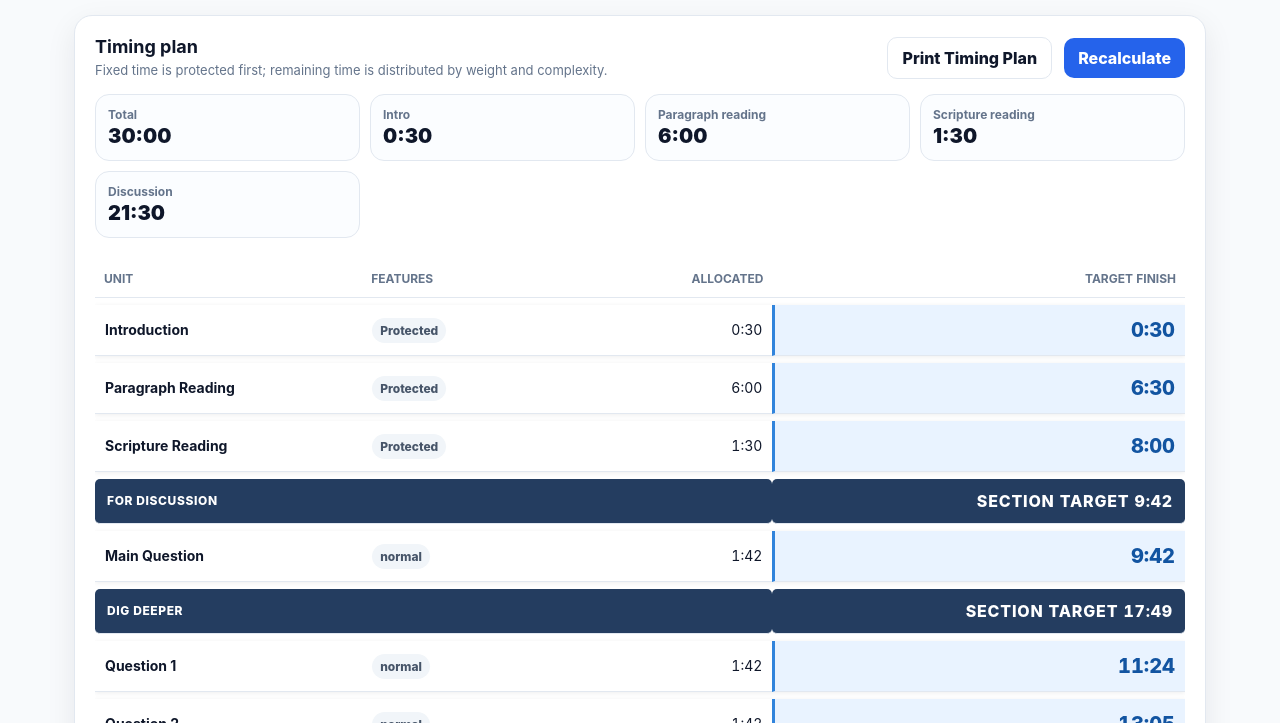
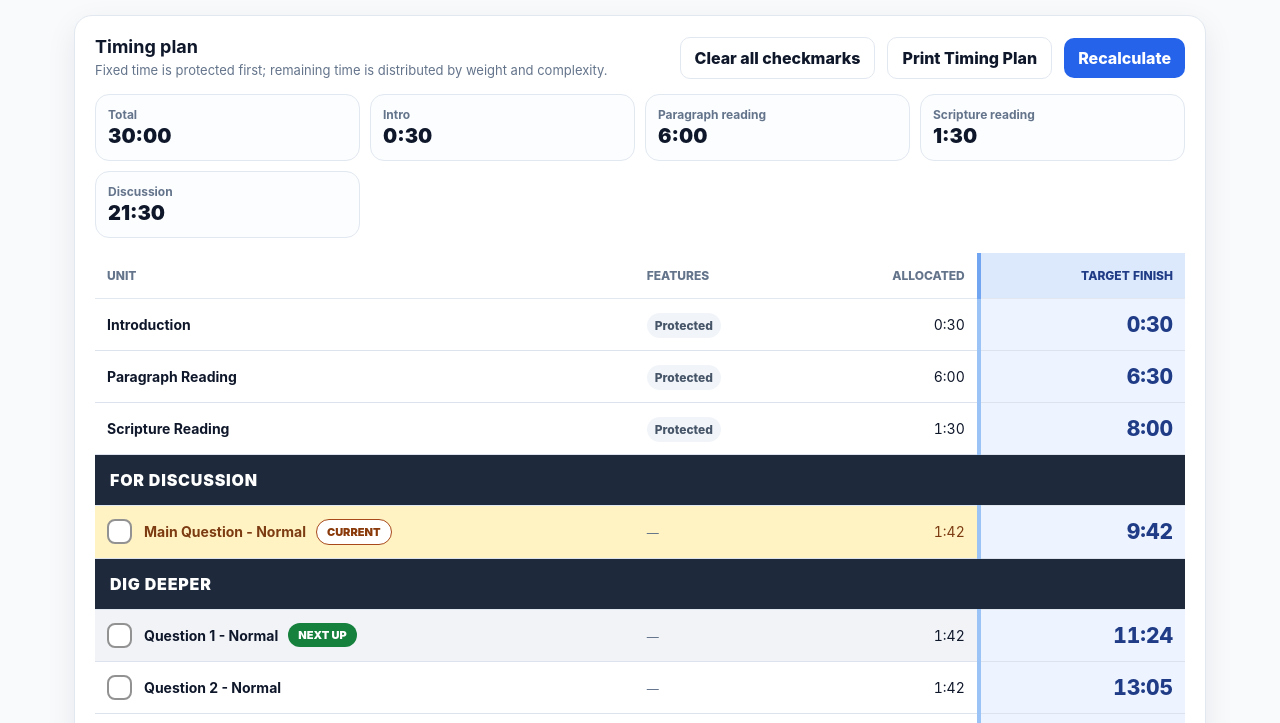
Before and after one commit to walltowallsales/BS-Study-Pace-Timer, a website: page public/index.html in a window 1280 px wide. Both pictures are taken after a click on the button "2. Timing Plan". Shown: the part 77-800 px from the top of the page. Drawn offline with Linux system fonts and the light colour scheme.

Commit message:
Add files via upload

```diff
--- a/public/index.html
+++ b/public/index.html
@@ -109,6 +109,40 @@ button,input,select,textarea{font:inherit} button{cursor:pointer}
  #plan .plan-table tbody tr:not(.plan-section) td:last-child{border:2px solid #3184dc!important;border-radius:8px!important;margin-top:7px!important;padding:10px!important}
  #plan .plan-table tbody tr:not(.plan-section) td:last-child:before{content:'TARGET FINISH'!important;display:block!important;color:#1254a1!important;font-size:10px!important;font-weight:700!important;margin-bottom:3px}
 }
+
+/* WT-style timing plan: compact rows, persistent checkmarks, status colors */
+@media screen and (min-width:701px){
+ #plan .plan-table{border-collapse:collapse!important;border-spacing:0!important}
+ #plan .plan-table th{padding:15px 12px!important;font-weight:800;font-size:12px!important;text-transform:uppercase}
+ #plan .plan-table th:last-child{background:#dce9fc!important;color:#203c86!important;text-align:right!important;border-left:4px solid #72a5f1}
+ #plan .plan-table tbody tr:not(.plan-section){box-shadow:none!important}
+ #plan .plan-table tbody tr:not(.plan-section) td{padding:13px 12px!important;border-bottom:1px solid #dce3ee!important}
+ #plan .plan-table tbody tr:not(.plan-section) td:last-child{background:#edf4ff!important;color:#203c86!important;border-left:4px solid #9cc3f6!important;font-size:21px!important;text-align:right!important}
+ #plan .plan-table tbody tr.plan-section td{background:#1e293b!important;color:white!important;border-radius:0!important;padding:15px!important;font-size:15px!important}
+ #plan .plan-table tr.wt-done td{background:#fee2e2!important;color:#991b1b!important}
+ #plan .plan-table tr.wt-done td:last-child{background:#991b1b!important;color:white!important;border-left-color:#991b1b!important}
+ #plan .plan-table tr.wt-current td{background:#fff3c4!important;color:#7c3b11!important}
+ #plan .plan-table tr.wt-current td:last-child{background:#fff3c4!important}
+ #plan .plan-table tr.wt-next td{background:#f1f3f7!important}
+}
+#plan .wt-check{appearance:none;width:25px;height:25px;border:2px solid #929292;border-radius:8px;vertical-align:middle;margin:0 12px 0 0;cursor:pointer;background:white;flex-shrink:0}
+#plan .wt-check:checked{background:#551010;border-color:#551010}
+#plan .wt-check:checked:after{content:'✓';color:white;font-weight:900;display:block;text-align:center;line-height:21px}
+#plan .wt-unit{display:flex;align-items:center;gap:0}
+#plan .wt-status{font-size:11px;font-weight:900;padding:5px 10px;border-radius:20px;margin-left:10px;white-space:nowrap}
+#plan .wt-current .wt-status{background:white;color:#8a3a0a;border:1px solid #a7491b}
+#plan .wt-next .wt-status{background:#16803d;color:white}
+#plan .wt-extra{display:inline-flex;align-items:center;justify-content:center;width:27px;height:27px;border:2px solid #243247;border-radius:5px;font-weight:900;margin:0 4px}
+#plan .wt-section-heading{text-transform:uppercase;font-weight:900}
+#plan .wt-section-target{font-size:12px;opacity:.85}
+@media screen and (max-width:700px){
+ #plan .plan-table tr.wt-done{background:#fee2e2!important}
+ #plan .plan-table tr.wt-current{background:#fff3c4!important}
+ #plan .plan-table .wt-unit{align-items:center}
+ #plan .plan-table tr.wt-done td:last-child{background:#991b1b!important;color:white!important}
+ #plan .plan-table .plan-section td{background:#1e293b!important;color:white!important}
+}
+@media print{#plan .wt-check{appearance:auto;width:13px;height:13px;margin-right:6px}#plan .wt-status{display:none}}
 </style>
 </head>
 <body>
@@ -170,7 +204,7 @@ button,input,select,textarea{font:inherit} button{cursor:pointer}
 
   <section id="plan" class="view hidden">
     <div class="panel">
-      <div class="row" style="justify-content:space-between"><div><h2 class="section-title" style="margin:0">Timing plan</h2><p class="hint" style="margin:4px 0 0">Fixed time is protected first; remaining time is distributed by weight and complexity.</p></div><div class="row plan-actions"><button class="btn secondary" id="printPlan">Print Timing Plan</button><button class="btn accent" id="recalculate">Recalculate</button></div></div>
+      <div class="row" style="justify-content:space-between"><div><h2 class="section-title" style="margin:0">Timing plan</h2><p class="hint" style="margin:4px 0 0">Fixed time is protected first; remaining time is distributed by weight and complexity.</p></div><div class="row plan-actions"><button class="btn secondary" type="button" onclick="wtClearChecks()">Clear all checkmarks</button><button class="btn secondary" id="printPlan">Print Timing Plan</button><button class="btn accent" id="recalculate">Recalculate</button></div></div>
       <div class="print-only print-plan-heading"><h1>Bible Study Pace Timer</h1><div id="printPlanTitle"></div></div>
       <div class="metricbar">
         <div class="metric"><div class="k">Total</div><div class="v" id="planTotal">—</div></div>
@@ -339,7 +373,47 @@ function sectionInfoAt(idx){
  let scheduledStart=start?plan[start-1].target:0,scheduledFinish=plan[end].target;
  return {key,start,end,scheduledStart,scheduledFinish,duration:scheduledFinish-scheduledStart};
 }
-function renderPlan(){let body=$('planBody');body.innerHTML='';let lastSection=null;plan.forEach((p,idx)=>{if(p.type==='unit'&&p.section&&p.section!==lastSection){let info=sectionInfoAt(idx);let sr=document.createElement('tr');sr.className='plan-section';sr.innerHTML=`<td colspan="3">${esc(p.section)}</td><td class="num">Section target ${fmt(info.scheduledFinish)}</td>`;body.appendChild(sr);lastSection=p.section}let features=[];if(p.type==='unit'){if(p.read)features.push('Read');if(p.picture)features.push('Picture');if(p.box)features.push('Box');features.push(p.weight.replace('very','Very weighty'))}else features.push('Protected');let tr=document.createElement('tr');tr.innerHTML=`<td><b>${esc(p.type==='unit'?questionDisplayName(p.unitIndex):p.label)}</b></td><td>${features.map(x=>`<span class="chip gray">${esc(x)}</span>`).join(' ')}</td><td class="num">${fmt(p.sec)}</td><td class="num">${fmt(p.plannedTarget??p.target)}</td>`;body.appendChild(tr)});$('planTotal').textContent=fmt(state.totalMin*60);$('planIntro').textContent=fmt(state.introMin*60);$('planParagraphRead').textContent=fmt(+(state.paragraphReadMin||0)*60);$('planScriptureRead').textContent=fmt(+(state.scriptureReadMin||0)*60);$('planDiscussion').textContent=fmt(state.totalMin*60-(+state.introMin + +(state.paragraphReadMin||0) + +(state.scriptureReadMin||0) + +state.reviewMin + +state.conclusionMin)*60);if($('printPlanTitle'))$('printPlanTitle').textContent=state.title||'Timing Plan'}
+const wtCheckKey='bibleStudyTimingChecks_v15';
+let wtChecked=new Set();
+let wtRestored=false;
+function wtRestoreChecks(){try{const obj=JSON.parse(localStorage.getItem(wtCheckKey)||'{}');if(obj.title===state.title && obj.count===plan.length)wtChecked=new Set(obj.checked||[]);else wtChecked=new Set()}catch(e){wtChecked=new Set()}}
+function wtSaveChecks(){localStorage.setItem(wtCheckKey,JSON.stringify({title:state.title,count:plan.length,checked:[...wtChecked]}))}
+function wtClearChecks(){wtChecked.clear();wtSaveChecks();renderPlan()}
+function wtSetCheck(idx,checked){if(checked)wtChecked.add(idx);else wtChecked.delete(idx);wtSaveChecks();renderPlan()}
+function renderPlan(){
+ if(!wtRestored){wtRestoreChecks();wtRestored=true}
+ const body=$('planBody');body.innerHTML='';
+ const firstPending=plan.findIndex((p,i)=>p.type==='unit'&&!wtChecked.has(i));
+ const nextPending=plan.findIndex((p,i)=>p.type==='unit'&&i>firstPending&&!wtChecked.has(i));
+ let lastSection=null;
+ plan.forEach((p,idx)=>{
+  if(p.type==='unit'&&p.section&&p.section!==lastSection){
+   const sr=document.createElement('tr');sr.className='plan-section';
+   sr.innerHTML=`<td colspan="4"><span class="wt-section-heading">${esc(p.section)}</span></td>`;
+   body.appendChild(sr);lastSection=p.section;
+  }
+  const tr=document.createElement('tr');
+  const done=wtChecked.has(idx),current=p.type==='unit'&&idx===firstPending,next=p.type==='unit'&&idx===nextPending;
+  if(done)tr.classList.add('wt-done');else if(current)tr.classList.add('wt-current');else if(next)tr.classList.add('wt-next');
+  const title=p.type==='unit'?questionDisplayName(p.unitIndex):p.label;
+  const marker=done?'':current?'<span class="wt-status">CURRENT</span>':next?'<span class="wt-status">NEXT UP</span>':'';
+  const checkbox=p.type==='unit'?`<input class="wt-check" type="checkbox" data-wt-index="${idx}" aria-label="Completed ${esc(title)}" ${done?'checked':''}>`:'';
+  let features=p.type==='unit'?[
+    p.read?'<span class="wt-extra" title="Read scripture">S</span>':'',
+    p.picture?'<span class="wt-extra" title="Picture">P</span>':'',
+    p.box?'<span class="wt-extra" title="Box">B</span>':''
+  ].filter(Boolean).join(''):'<span class="chip gray">Protected</span>';
+  if(p.type==='unit'&&!features)features='<span class="subtle">—</span>';
+  tr.innerHTML=`<td><div class="wt-unit">${checkbox}<b>${esc(title)}${p.type==='unit'?' - '+esc(p.weight==='very'?'Very Weighty':p.weight.charAt(0).toUpperCase()+p.weight.slice(1)):''}</b>${marker}</div></td><td>${features}</td><td class="num">${fmt(p.sec)}</td><td class="num">${fmt(p.plannedTarget??p.target)}</td>`;
+  body.appendChild(tr);
+ });
+ body.querySelectorAll('[data-wt-index]').forEach(el=>el.addEventListener('change',()=>wtSetCheck(Number(el.dataset.wtIndex),el.checked)));
+ $('planTotal').textContent=fmt(state.totalMin*60);$('planIntro').textContent=fmt(state.introMin*60);
+ $('planParagraphRead').textContent=fmt(+(state.paragraphReadMin||0)*60);
+ $('planScriptureRead').textContent=fmt(+(state.scriptureReadMin||0)*60);
+ $('planDiscussion').textContent=fmt(state.totalMin*60-(+state.introMin + +(state.paragraphReadMin||0) + +(state.scriptureReadMin||0) + +state.reviewMin + +state.conclusionMin)*60);
+ if($('printPlanTitle'))$('printPlanTitle').textContent=state.title||'Timing Plan';
+}
 function currentElapsed(){if(!session.running)return session.manualElapsed;if(session.hold)return session.manualElapsed;return session.manualElapsed+(Date.now()-session.startTs)/1000}
 function redistributeFrom(idx,elapsed){let current=plan[idx];let delta=elapsed-(idx?plan[idx-1].target:0); if(idx>=plan.length-1)return; // actual duration on current
  let targetDur=current.sec, overrun=delta-targetDur;if(Math.abs(overrun)<1)return;
```
